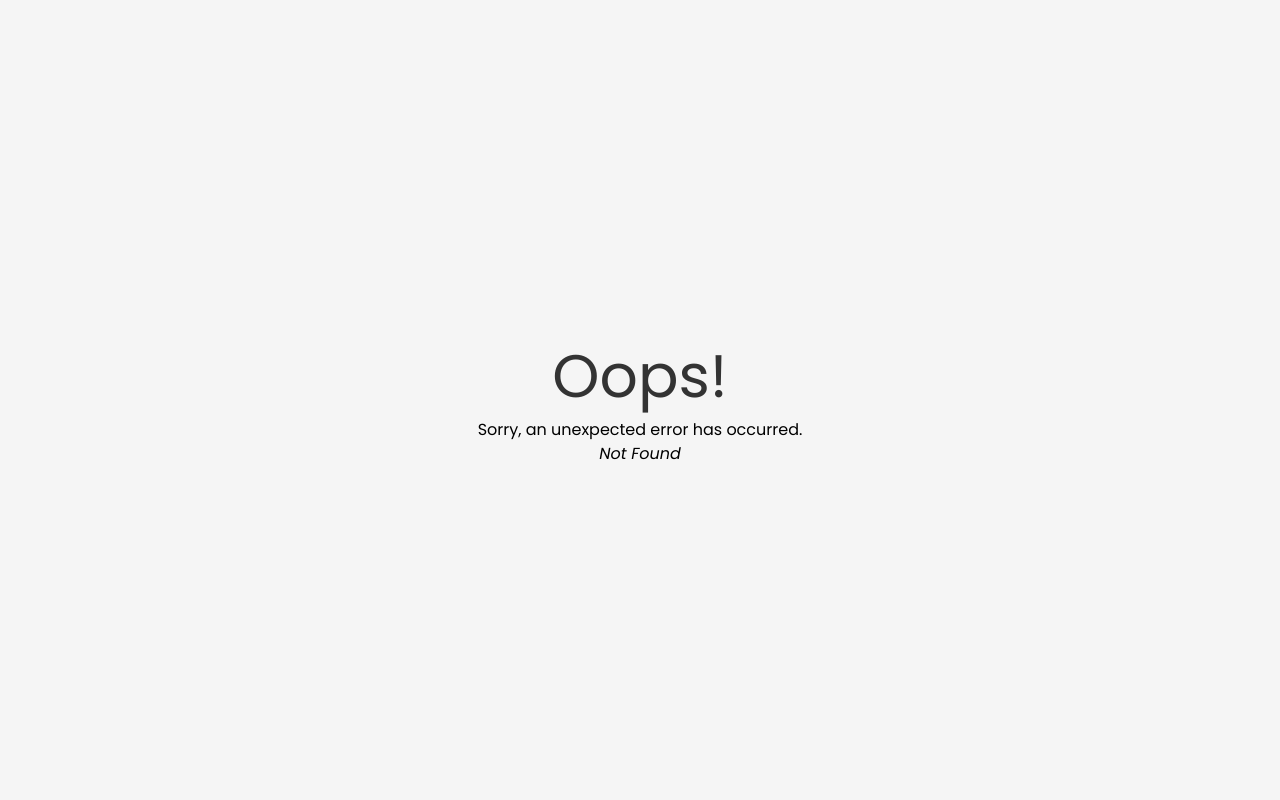
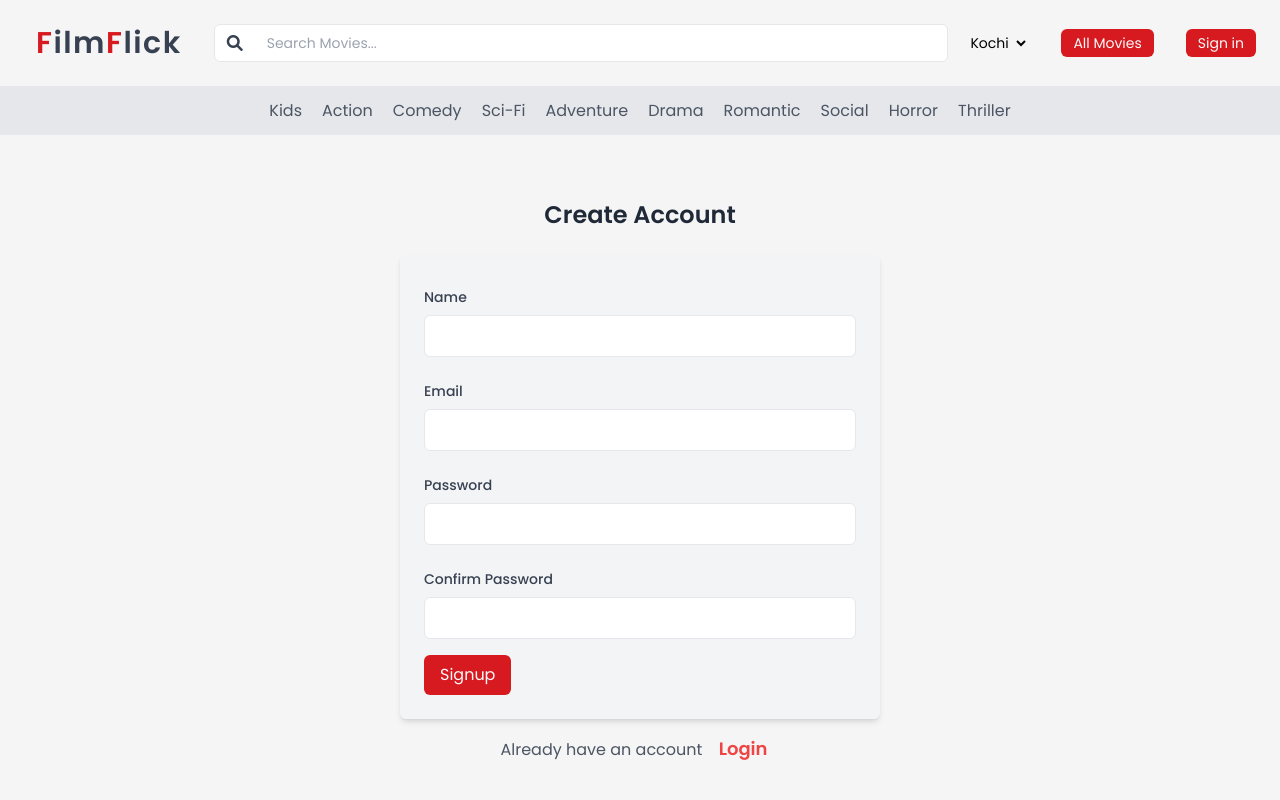
Before and after one commit to Sanjaypk986/FilmFlick-Movie-App, a React (Vite) app: page /account in a window 1280 px wide. Before the commit this address had no page. Shown: the top 800 px of the page. Built offline with nearby package versions, Linux system fonts and the light colour scheme.

Commit message:
created signup form page

```diff
--- a/package.json
+++ b/package.json
@@ -10,9 +10,12 @@
     "preview": "vite preview"
   },
   "dependencies": {
+    "@reduxjs/toolkit": "^2.2.6",
     "axios": "^1.7.2",
     "react": "^18.3.1",
     "react-dom": "^18.3.1",
+    "react-hook-form": "^7.52.1",
+    "react-redux": "^9.1.2",
     "react-router-dom": "^6.24.1",
     "react-slick": "^0.30.2",
     "slick-carousel": "^1.8.1"
--- /dev/null
+++ b/src/app/store.js
@@ -0,0 +1,8 @@
+import { configureStore } from '@reduxjs/toolkit'
+import reviewReducer from '../features/reviews/reviewSlice'
+
+export default configureStore({
+  reducer: {
+    review: reviewReducer
+  }
+})
--- a/src/components/ReviewCard.jsx
+++ b/src/components/ReviewCard.jsx
@@ -3,8 +3,8 @@ import React from 'react';
 const ReviewCard = ({review}) => {
   return (
     <article className='bg-gray-200 p-4 overflow-hidden rounded-md'>
-      <h5 className='text-lg font-semibold text-gray-700'>{review.title}</h5>
-      <p className='text-sm mt-2 w-50 text-justify'>
+      <h5 className='text-sm md:text-base font-semibold text-gray-700'>{review.title}</h5>
+      <p className='text-xs sm:text-sm mt-2 w-50 text-gray-600 text-justify'>
         {review.description}
       </p>
     </article>
--- /dev/null
+++ b/src/components/forms/ReviewForm.jsx
@@ -0,0 +1,58 @@
+import axios from "axios";
+import { useForm } from "react-hook-form";
+import { useDispatch } from "react-redux";
+import { addOneReview } from "../../features/reviews/reviewSlice";
+
+export default function ReviewForm({movieId}) {
+    const dispatch = useDispatch()
+  const { register, handleSubmit, watch, formState: { errors } } = useForm();
+  const onSubmit = async (data) => {
+
+    const payLoad = {
+        ...data , movie : movieId
+    }
+    try {
+        const response = await axios.post(`http://localhost:3000/reviews` , payLoad ,{withCredentials:true})
+        dispatch(addOneReview(response.data))
+        console.log(response.data);
+
+
+    } catch (error) {
+        console.error('Error:', error.response ? error.response.data : error.message);
+    }
+    console.log(data)
+}
+
+
+  return (
+    <form onSubmit={handleSubmit(onSubmit)} className="flex flex-col sm:flex-row sm:flex-wrap gap-4 items-start sm:items-center p-4 rounded-md shadow-md w-full lg:w-3/4 mx-auto">
+      <div className="w-full">
+        <label htmlFor="title" className="block text-sm font-medium text-gray-700 my-2">Title</label>
+        <input
+          placeholder="Title"
+          {...register("title", { required: true })}
+          className="mt-1 block w-full p-2 border rounded-md focus:outline-none focus:border-gray-500"
+        />
+        {errors.title && <span className="text-red-500 text-sm">This field is required</span>}
+      </div>
+
+      <div className="w-full">
+        <label htmlFor="description" className="block text-sm font-medium text-gray-700 my-2">Description</label>
+        <textarea
+          placeholder="Description"
+          {...register("description", { required: true })}
+          className="mt-1 block w-full p-2 border rounded-md focus:outline-none focus:border-gray-500"
+        />
+        {errors.description && <span className="text-red-500 text-sm">This field is required</span>}
+      </div>
+
+      <div className="w-full mx-auto mt-4 sm:mt-0">
+        <input
+          type="submit"
+          value="Submit"
+          className="w-full sm:w-auto px-4 py-2 links text-white rounded-md hover:bg-blue-600 transition duration-300"
+        />
+      </div>
+    </form>
+  );
+}
--- /dev/null
+++ b/src/components/forms/SignupForm.jsx
@@ -0,0 +1,119 @@
+import axios from "axios";
+import { useState } from "react";
+import { useForm } from "react-hook-form";
+
+export default function SignupForm() {
+  const [errorMessage, setErrorMessage] = useState("");
+
+  const {
+    register,
+    handleSubmit,
+    watch,
+    reset,
+    formState: { errors },
+  } = useForm();
+  const password = watch('password')
+  const onSubmit = async (data) => {
+    try {
+      const response = await axios.post("http://localhost:3000/users", data);
+      console.log("signup");
+      reset();
+      setErrorMessage("");
+    } catch (error) {
+      if (error.response && error.response.status === 409) {
+        setErrorMessage("Email already exists");
+      } else {
+        setErrorMessage("Error creating user. Please try again.");
+      }
+      console.error("Error creating user:", error);
+    }
+  };
+
+  return (
+    <form
+      onSubmit={handleSubmit(onSubmit)}
+      className="flex flex-col bg-gray-100 sm:flex-row sm:flex-wrap gap-4 items-start sm:items-center p-6 rounded-md shadow-md w-full lg:w-3/4 mx-auto"
+    >
+      {errorMessage && <span className="text-red-600">{errorMessage}</span>}
+      <div className="w-full">
+        <label
+          htmlFor="name"
+          className="block text-sm font-medium text-gray-700 my-2"
+        >
+          Name
+        </label>
+        <input
+          type="text"
+          {...register("name", { required: true })}
+          className="mt-1 block w-full p-2 border rounded-md focus:outline-none focus:border-gray-500"
+        />
+        {errors.name && (
+          <span className="text-red-500 text-sm">This field is required</span>
+        )}
+      </div>
+
+      <div className="w-full">
+        <label
+          htmlFor="email"
+          className="block text-sm font-medium text-gray-700 my-2"
+        >
+          Email
+        </label>
+        <input
+          type="email"
+          {...register("email", { required: true })}
+          className="mt-1 block w-full p-2 border rounded-md focus:outline-none focus:border-gray-500"
+        />
+        {errors.email && (
+          <span className="text-red-500 text-sm">This field is required</span>
+        )}
+      </div>
+      <div className="w-full">
+        <label
+          htmlFor="password"
+          className="block text-sm font-medium text-gray-700 my-2"
+        >
+          Password
+        </label>
+        <input
+          type="password"
+          {...register("password", { required: true, minLength: 8 })}
+          className="mt-1 block w-full p-2 border rounded-md focus:outline-none focus:border-gray-500"
+        />
+        {errors.password?.type === "required" && (
+          <span className="text-red-500 text-sm">This field is required</span>
+        )}
+        {errors.password?.type === "minLength" && (
+          <span className="text-red-500 text-sm">
+            Password must be at least 8 characters long
+          </span>
+        )}
+      </div>
+      <div className="w-full">
+        <label
+          htmlFor="confirmPassword"
+          className="block text-sm font-medium text-gray-700 my-2"
+        >
+          Confirm Password
+        </label>
+        <input
+          type="password"
+          {...register("confirmPassword", { required: "This field required", validate: value=> value === password || '"Passwords do not match"'})}
+          className="mt-1 block w-full p-2 border rounded-md focus:outline-none focus:border-gray-500"
+        />
+        {errors.confirmPassword&& (
+          <span className="text-red-500 text-sm">
+            {errors.confirmPassword.message}
+          </span>
+        )}
+      </div>
+      <div className="w-full mx-auto mt-4 sm:mt-0">
+        <input
+          type="submit"
+          value="Signup"
+          className="w-full sm:w-auto px-4 py-2 links text-white rounded-md hover:bg-blue-600 transition duration-300"
+        />
+      </div>
+    </form>
+  );
+}
--- a/src/components/header/Header.jsx
+++ b/src/components/header/Header.jsx
@@ -37,7 +37,7 @@ const Header = () => {
             <Link to={'/movies'} className="links hidden sm:block py-1 px-3 rounded-md whitespace-nowrap">
               All Movies
             </Link>
-            <Link className="links hidden sm:block py-1 px-3 rounded-md whitespace-nowrap">
+            <Link to={'/account'} className="links hidden sm:block py-1 px-3 rounded-md whitespace-nowrap">
               Sign in
             </Link>
             <i
@@ -54,7 +54,7 @@ const Header = () => {
           <Link to="/" className="py-2 px-4 rounded-md">
             All Movies
           </Link>
-          <Link to="/about" className="py-2 px-4 rounded-md">
+          <Link to="/account" className="py-2 px-4 rounded-md">
             Sign in
           </Link>
           <Link to="/contact" className="py-2 px-4 rounded-md">
--- /dev/null
+++ b/src/features/reviews/reviewSlice.js
@@ -0,0 +1,21 @@
+import { createSlice } from '@reduxjs/toolkit'
+
+export const reviewSlice = createSlice({
+  name: 'review',
+  initialState: {
+    reviews: []
+  },
+  reducers: {
+    addReview: (state, action) => {
+        state.reviews = [...action.payload];
+    },
+    addOneReview: (state, action)=>{
+        state.reviews.push(action.payload)
+    }
+  }
+})
+
+// Action creators are generated for each case reducer function
+export const { addReview, addOneReview } = reviewSlice.actions
+
+export default reviewSlice.reducer
--- /dev/null
+++ b/src/pages/account/SignUp.jsx
@@ -0,0 +1,20 @@
+import React from 'react'
+import SignupForm from '../../components/forms/SignupForm'
+import { Link } from 'react-router-dom'
+
+const SignUp = () => {
+  return (
+    <main className='flex justify-center'>
+        <section className='container mx-auto mt-6'>
+          <div className='my-2 sm:my-4 md:w-1/2 mx-auto flex flex-col justify-center items-center'>
+          <h3 className='text-lg md:text-2xl  text-gray-800 font-semibold my-6 text-center'>Create  Account</h3>
+          <SignupForm/>
+          <p className='text-gray-600 my-4 whitespace-nowrap'>Already have an account <Link className='font-semibold md:text-lg text-red-500 py-1 px-3 rounded-md '>Login</Link></p>
+          </div>
+
+        </section>
+    </main>
+  )
+}
+
+export default SignUp
--- a/src/pages/movie/MoviePage.jsx
+++ b/src/pages/movie/MoviePage.jsx
@@ -4,9 +4,11 @@ import { Link, useLoaderData } from "react-router-dom";
 import ReviewCard from "../../components/ReviewCard";
 import UpComing from "../home/upcoming/UpComing";
 import axios from "axios";
+import ReviewForm from "../../components/forms/ReviewForm";
+import { useDispatch, useSelector } from "react-redux";
+import { addReview } from "../../features/reviews/reviewSlice";
 
 export async function loader({ params }) {
-
   const response = await axios.get(
     `http://localhost:3000/movies/${params.movieId}`
   );
@@ -14,26 +16,25 @@ export async function loader({ params }) {
 
   return { movie };
 }
+const MoviePage = () => {
+  const reviews = useSelector((state) => state.review.reviews);
+  const dispatch = useDispatch();
+  const { movie } = useLoaderData();
 
-const MoviePage = () => {
-  const[reviews,setReviews] = useState([])
-  const {movie} = useLoaderData()
   useEffect(() => {
-    // Scroll to the top of the page when the movie data changes
-    window.scrollTo(0, 0);
-  }, [movie]);
-  useEffect(() => {
-    axios.get(`http://localhost:3000/reviews?movie=${movie._id}`).then((response) => {
-      setReviews(response.data)
-    });
+    axios
+      .get(`http://localhost:3000/reviews?movie=${movie._id}`)
+      .then((response) => {
+        dispatch(addReview(response.data));
+        window.scrollTo(0, 0);
+      });
   }, [movie]);
   return (
     <main>
       <section
         className="h-128 w-full bg-cover relative bg-center overflow-hidden my-2"
         style={{
-          backgroundImage:
-            `url(${movie.poster})`,
+          backgroundImage: `url(${movie.poster})`,
         }}
       >
         <div className="absolute inset-0 bg-black bg-opacity-70 transition duration-300 ease-in-out"></div>
@@ -65,7 +66,8 @@ const MoviePage = () => {
               {movie.language}
             </p>
             <p className="py-1 rounded-md px-2 text-xs sm:text-sm md:text-base  text-white font-semibold sm:my-2">
-              <span>{movie.duration}</span> • <span>{movie.genre}</span> • <span>{movie.releaseDate}</span>
+              <span>{movie.duration}</span> • <span>{movie.genre}</span> •{" "}
+              <span>{movie.releaseDate}</span>
             </p>
             <Link className=" links w-1/2 rounded-lg text-center py-2 px-3 font-semibold  sm:my-2">
               Book Ticket
@@ -83,16 +85,21 @@ const MoviePage = () => {
             {movie.description}
           </p>
         </div>
+        <div>
+          <h3 className="text-lg md:text-2xl  text-gray-800 font-semibold my-2 md:my-4">
+            Add reviews
+          </h3>
+          <ReviewForm movieId={movie._id} />
+        </div>
         <div className="border-b-2 pb-5">
           <h3 className="text-lg md:text-2xl  text-gray-800 font-semibold my-2 md:my-4">
             Top reviews
           </h3>
           <div className="pb-4 grid grid-cols-1 sm:grid-cols-2 md:grid-cols-3 lg:grid-cols-4 gap-4">
-            {
-              reviews && reviews.map((review)=>(
+            {reviews &&
+              reviews.map((review) => (
                 <ReviewCard key={review._id} review={review} />
-              ))
-            }
+              ))}
           </div>
         </div>
       </section>
```
Also changed, not shown: src/main.jsx (+9 -0 lines), 1 other file (tests, documents, lock files or other folders).
